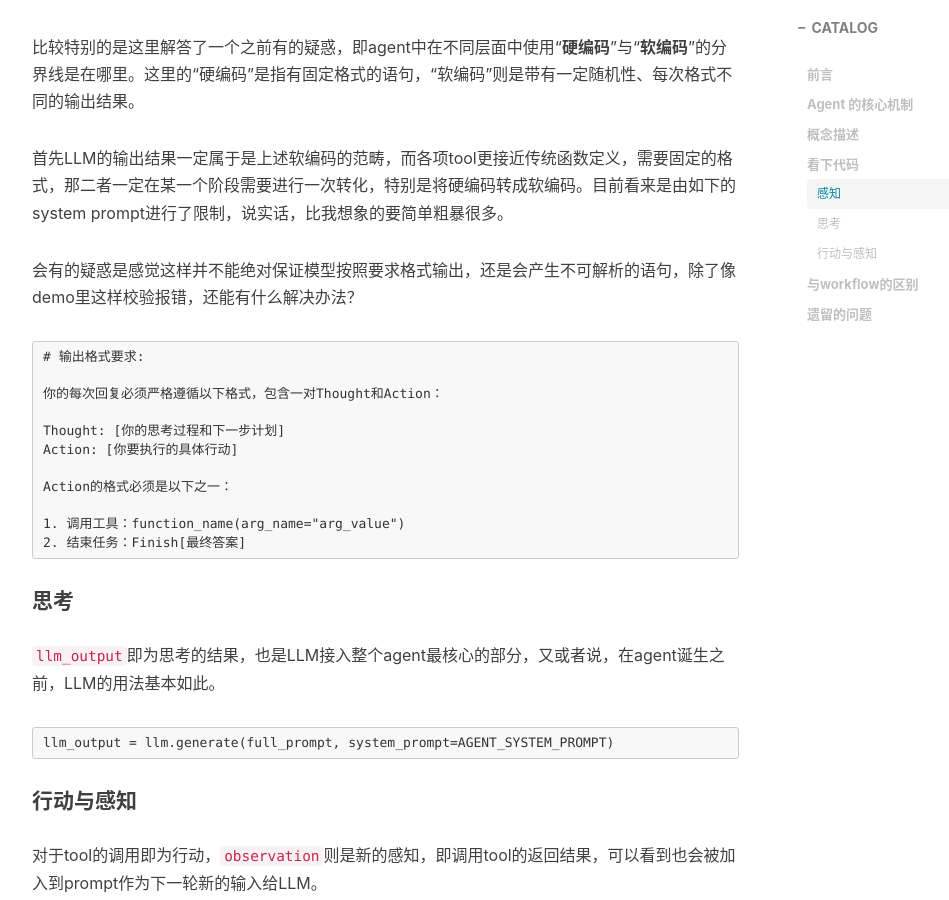
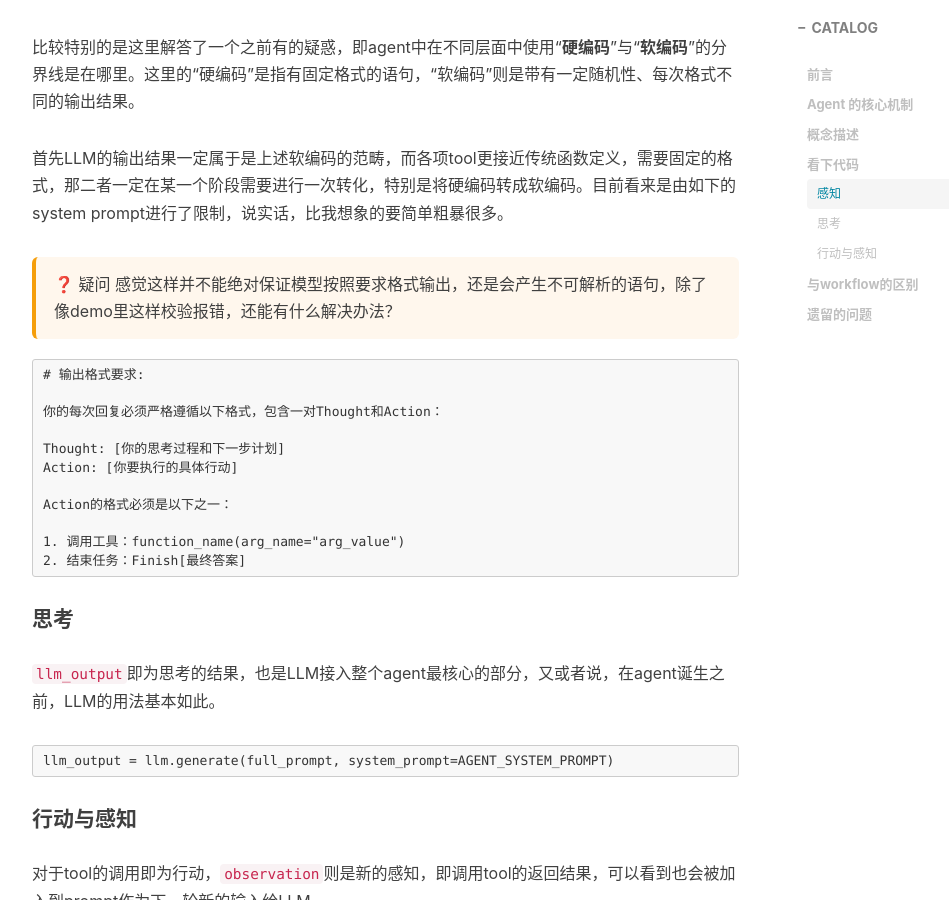
Before and after one commit to vingoh/vingoh.github.io, a Jekyll site: the page built from _posts/2026-03-31-从 Hello-Agents 第一章出发：对 Agent 本质的初步理解.md, in a window 1280 px wide and 900 px high, scrolled down 1619 px. Shown: the whole window, without its empty margins (233-1182 px from the left). Built offline with Jekyll 4.4.1, drawn with Linux system fonts in a browser that asks for light colours; nearby versions of some CDN libraries; comment, search, counter and statistics services are not loaded.

Commit message:
Update 2026-03-31-从 Hello-Agents 第一章出发：对 Agent 本质的初步理解.md

````diff
--- a/_posts/2026-03-31-从 Hello-Agents 第一章出发：对 Agent 本质的初步理解.md
+++ b/_posts/2026-03-31-从 Hello-Agents 第一章出发：对 Agent 本质的初步理解.md
@@ -46,7 +46,11 @@ full_prompt = "\n".join(prompt_history)
 
 首先LLM的输出结果一定属于是上述软编码的范畴，而各项tool更接近传统函数定义，需要固定的格式，那二者一定在某一个阶段需要进行一次转化，特别是将硬编码转成软编码。目前看来是由如下的system prompt进行了限制，说实话，比我想象的要简单粗暴很多。
 
-会有的疑惑是感觉这样并不能绝对保证模型按照要求格式输出，还是会产生不可解析的语句，除了像demo里这样校验报错，还能有什么解决办法？
+<div class="note question">
+❓ 疑问
+
+感觉这样并不能绝对保证模型按照要求格式输出，还是会产生不可解析的语句，除了像demo里这样校验报错，还能有什么解决办法？
+</div>
 
 ```
 # 输出格式要求:
````
